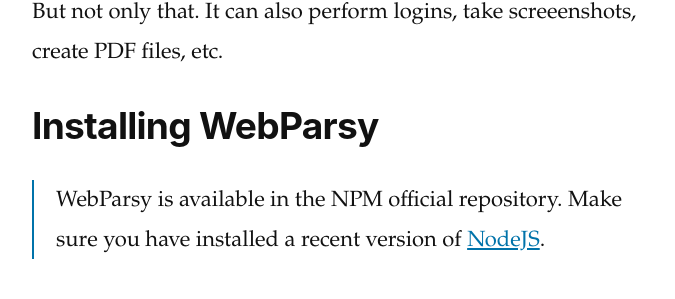
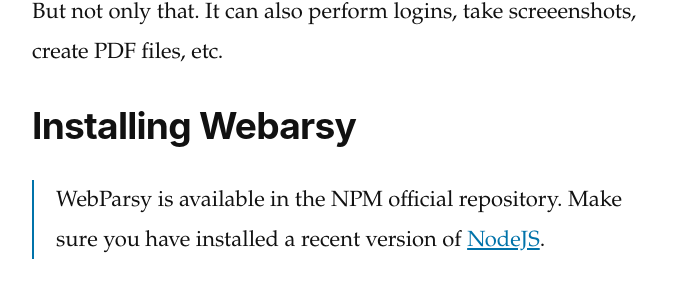
Before and after one commit to joseconstela/joseconstela.github.io, a Jekyll site: the page built from _posts/2019-03-19-easily-scrape-websites-puppeteer.md, in a window 1280 px wide and 900 px high, scrolled down 734 px. Shown: the part 157-456 px from the top of the window, without its empty margins (156-831 px from the left). Built offline with Jekyll 4.4.1, drawn with Linux system fonts in a browser that asks for light colours.

Commit message:
Me cargué una P

```diff
--- a/_posts/2019-03-19-easily-scrape-websites-puppeteer.md
+++ b/_posts/2019-03-19-easily-scrape-websites-puppeteer.md
@@ -12,7 +12,9 @@ Basically it allows anyone to scrape any content from any website, very easily.
 
 But not only that. It can also perform logins, take screeenshots, create PDF files, etc.
 
-### Installing WebParsy
+### Installing Webarsy
+
+
 
 > WebParsy is available in the NPM official repository. Make sure you have installed a recent version of [NodeJS](https://nodejs.org/).
 
```
